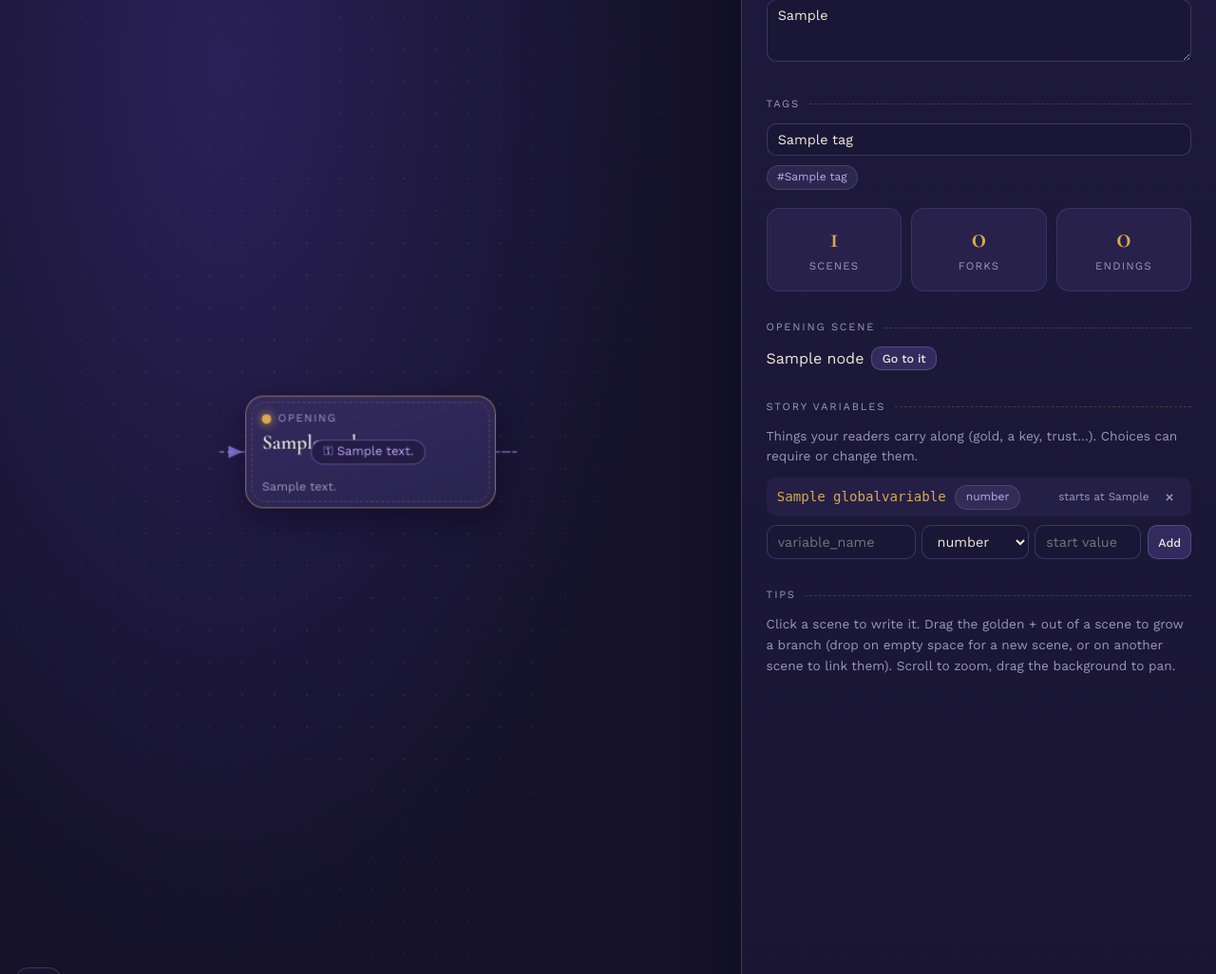
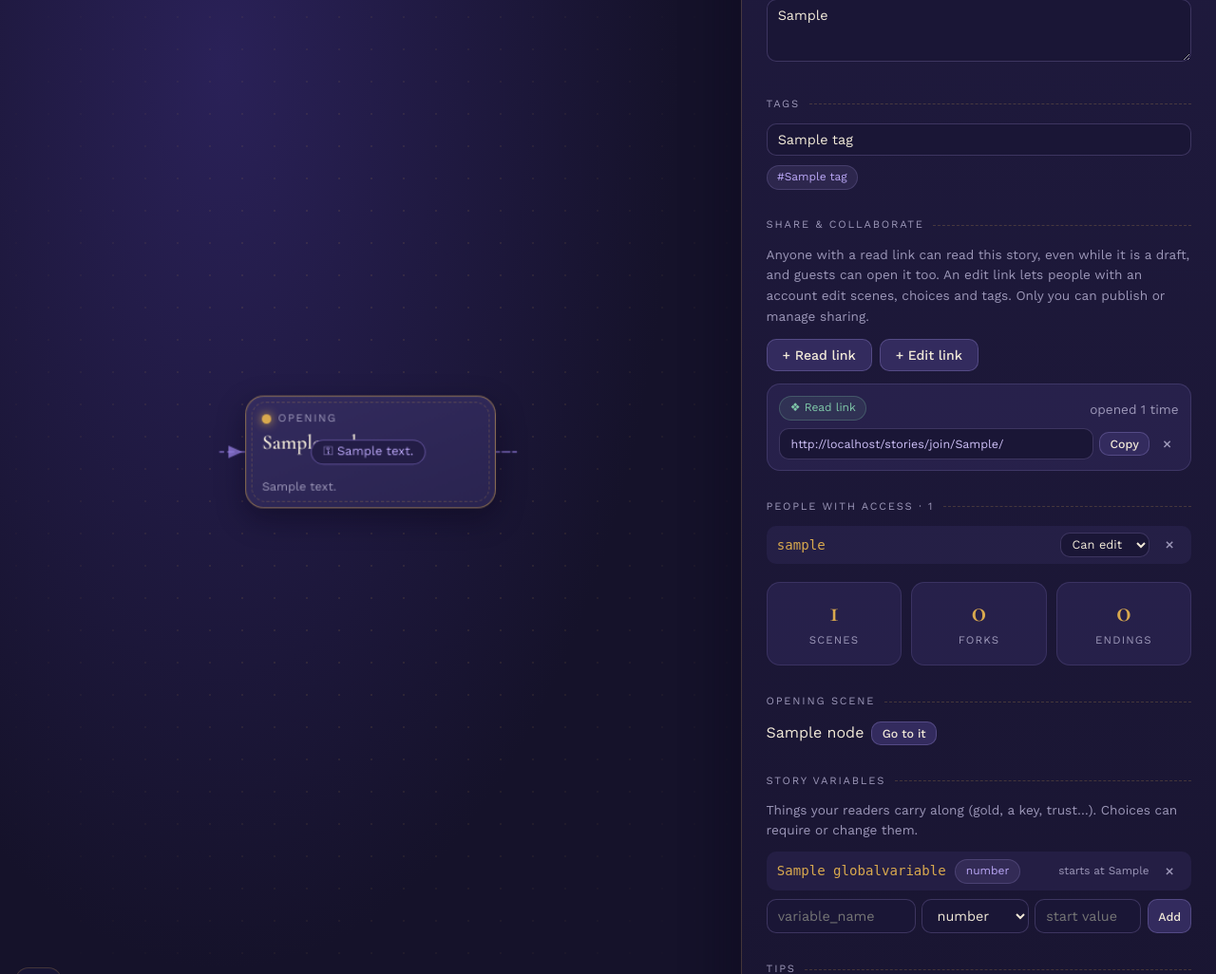
Before and after one commit to PoorCoconut/Loom, a Django app: page /stories/1/weave/ in a window 1280 px wide. Shown: the part 265-1291 px from the top of the page at 95% size. Run offline with Django 5.2, Linux system fonts and the light colour scheme; a user stored in the database is signed in; tables that the repository leaves empty hold one stand-in row (values such as "Sample post").

Commit message:
feat: Add Story Collaboration and Sharing

```diff
--- a/apps/discover/templates/discover/_card.html
+++ b/apps/discover/templates/discover/_card.html
@@ -14,7 +14,7 @@
     </div>
     <div class="scard__actions">
         <a class="scard__read" href="{{ home_url }}?view=weave&amp;story={{ s.pk }}&amp;mode=read">Read</a>
-        {% if s.author_id == user.id %}<a class="scard__edit" href="{{ home_url }}?view=weave&amp;story={{ s.pk }}">Weave</a>{% endif %}
+        {% if s.author_id == user.id or s.pk in editor_ids %}<a class="scard__edit" href="{{ home_url }}?view=weave&amp;story={{ s.pk }}">Weave</a>{% endif %}
         <span class="scard__spacer"></span>
         {% if is_guest %}<span class="toggle toggle--static" title="Stars from readers">&#9733; <span class="count">{{ s.star_count }}</span></span>{% else %}
         <button type="button" class="toggle toggle--star" data-toggle="star" aria-pressed="{% if s.pk in starred_ids %}true{% else %}false{% endif %}" title="Star this story">
--- a/apps/discover/views.py
+++ b/apps/discover/views.py
@@ -8,7 +8,7 @@ from apps.core.guests import is_guest
 from apps.engagement.models import StoryFavourite, StoryLike
 from apps.stories.models import Story
 
-from .queries import apply_search, card_queryset, marks, order_by, tag_chips, visible_stories
+from .queries import apply_search, card_queryset, editor_ids, marks, order_by, tag_chips, visible_stories
 
 SORTS = [("new", "Newest"), ("starred", "Most starred"), ("title", "A–Z")]
 
@@ -30,6 +30,7 @@ def discover_view(request):
         "view": "discover", "q": q, "sort": sort, "sorts": SORTS, "active_tags": tags,
         "chips": tag_chips(base, tags, {"q": q, "sort": sort if sort != "new" else ""}),
         "stories": stories, "starred_ids": starred, "saved_ids": saved,
+        "editor_ids": editor_ids(request.user, stories),
     })
 
 
@@ -53,6 +54,7 @@ def collections_view(request):
         "view": "collections", "tab": tab, "remove_on": "save" if tab == "saved" else "star", "counts": counts, "q": q, "sort": sort, "sorts": SORTS,
         "chips": tag_chips(base, tags, {"q": q, "tab": tab, "sort": sort if sort != "new" else ""}),
         "stories": stories, "starred_ids": starred, "saved_ids": saved,
+        "editor_ids": editor_ids(request.user, stories),
     })
 
 
--- a/apps/editor/urls.py
+++ b/apps/editor/urls.py
@@ -4,6 +4,10 @@ from . import views
 
 app_name = "editor"
 urlpatterns = [
+    path("join/<str:token>/", views.join_view, name="join"),
+    path("<int:story_id>/api/share/", views.api_share, name="api_share"),
+    path("<int:story_id>/api/share/<int:link_id>/", views.api_share_link, name="api_share_link"),
+    path("<int:story_id>/api/collaborators/<int:collab_id>/", views.api_collaborator, name="api_collaborator"),
     path("<int:story_id>/weave/", views.weave_view, name="weave"),
     path("<int:story_id>/insights/", views.insights_view, name="insights"),
     path("<int:story_id>/api/story/", views.api_story, name="api_story"),
--- a/apps/editor/views.py
+++ b/apps/editor/views.py
@@ -9,16 +9,18 @@ import re
 from functools import wraps
 
 from django.contrib.auth.decorators import login_required
-from django.core.exceptions import ValidationError
+from django.contrib import messages
+from django.core.exceptions import PermissionDenied, ValidationError
 from django.db import transaction
 from django.db.models import Q
 from django.http import Http404, JsonResponse
-from django.shortcuts import get_object_or_404, render
+from django.db.models import F
+from django.shortcuts import get_object_or_404, redirect, render
 from django.urls import reverse
 from django.views.decorators.clickjacking import xframe_options_sameorigin
 from django.views.decorators.http import require_http_methods
 
-from apps.stories.models import Story, StoryCollaborator, Tag
+from apps.stories.models import Story, StoryCollaborator, StoryShareLink, Tag
 
 from apps.user_settings.models import UserSettings
 
@@ -41,7 +43,8 @@ def _access(request, story_id):
         link = StoryCollaborator.objects.filter(story=story, user=request.user).first()
         role = link.role if link else None
     can_edit = role in ("owner", "editor") and not is_guest(request.user)
-    if not (can_edit or role == "viewer" or story.is_published):
+    shared = story.pk in request.session.get("shared_reads", [])
+    if not (can_edit or role == "viewer" or story.is_published or shared):
         raise Http404("Story not found.")
     return story, can_edit
 
@@ -93,6 +96,68 @@ def _graph(story):
     }
 
 
+# ---------------------------------------------------------------- sharing
+
+MAX_LINKS = 10
+
+
+def _link(request, link):
+    return {
+        "id": link.pk, "role": link.role, "uses": link.use_count,
+        "url": request.build_absolute_uri(reverse("editor:join", args=[link.token])),
+    }
+
+
+def _sharing(request, story):
+    return {
+        "links": [_link(request, l) for l in story.share_links.order_by("pk")],
+        "collabs": [
+            {"id": c.pk, "username": c.user.get_username(), "role": c.role}
+            for c in StoryCollaborator.objects.filter(story=story).select_related("user").order_by("pk")
+        ],
+    }
+
+
+def _home_url(story_id, read=False):
+    return f"{reverse('home:home')}?view=weave&story={story_id}" + ("&mode=read" if read else "")
+
+
+@login_required
+def join_view(request, token):
+    """Opening a share link: read links let you read, edit links make you a collaborator."""
+    link = get_object_or_404(StoryShareLink.objects.select_related("story"), token=token)
+    story = link.story
+    if story.is_deleted:
+        raise Http404("Story not found.")
+    user = request.user
+
+    if story.author_id == user.id:
+        return redirect(_home_url(story.pk))
+
+    if link.role == StoryShareLink.Role.EDITOR:
+        if is_guest(user):
+            messages.info(request, "This is an edit link. Create a free account, then open the link again.")
+            return redirect(f"{reverse('register:register')}?next={request.path}")
+        collab, created = StoryCollaborator.objects.get_or_create(
+            story=story, user=user, defaults={"role": StoryCollaborator.Role.EDITOR})
+        if not created and collab.role != StoryCollaborator.Role.EDITOR:
+            collab.role = StoryCollaborator.Role.EDITOR
+            collab.save(update_fields=["role"])
+        StoryShareLink.objects.filter(pk=link.pk).update(use_count=F("use_count") + 1)
+        messages.success(request, f"You can now edit \u201c{story.title}\u201d.")
+        return redirect(_home_url(story.pk))
+
+    # read link: remember it for this browser session, and give members a viewer seat
+    shared = set(request.session.get("shared_reads", []))
+    shared.add(story.pk)
+    request.session["shared_reads"] = list(shared)
+    if not is_guest(user):
+        StoryCollaborator.objects.get_or_create(
+            story=story, user=user, defaults={"role": StoryCollaborator.Role.VIEWER})
+    StoryShareLink.objects.filter(pk=link.pk).update(use_count=F("use_count") + 1)
+    return redirect(_home_url(story.pk, read=True))
+
+
 # ---------------------------------------------------------------- page
 
 @login_required
@@ -108,7 +173,8 @@ def weave_view(request, story_id):
         "embed": request.GET.get("embed") == "1",
         "weave": {**_graph(story), "canEdit": can_edit, "apiBase": api_base,
                   "me": request.user.get_username(), "prefs": {**prefs.weave_prefs(), **({"defaultMode": "read"} if request.GET.get("mode") == "read" else {})},
-                  "focus": focus, "isAuthor": story.author_id == request.user.id},
+                  "focus": focus, "isAuthor": story.author_id == request.user.id,
+                  "sharing": _sharing(request, story) if story.author_id == request.user.id else None},
     })
 
 
@@ -159,6 +225,8 @@ def api(methods):
                 return JsonResponse(data)
             except Http404:
                 return JsonResponse({"error": "Not found."}, status=404)
+            except PermissionDenied:
+                return JsonResponse({"error": "Only the author can do that."}, status=403)
             except ValidationError as exc:
                 return JsonResponse({"error": " ".join(exc.messages)}, status=400)
             except (ValueError, TypeError, KeyError) as exc:
@@ -355,3 +423,44 @@ def api_variable(request, story, body, variable_id):
     var = get_object_or_404(GlobalVariable, pk=variable_id, story=story)
     var.delete()
     return {"deleted": variable_id}
+
+
+# ---------------------------------------------------------------- sharing api (author only)
+
+def _author_only(request, story):
+    if story.author_id != request.user.id:
+        raise PermissionDenied
+
+
+@api(["POST"])
+def api_share(request, story, body):
+    _author_only(request, story)
+    role = body.get("role")
+    if role not in StoryShareLink.Role.values:
+        raise ValueError("Choose a read link or an edit link.")
+    if story.share_links.count() >= MAX_LINKS:
+        raise ValueError(f"You can have at most {MAX_LINKS} links. Delete one first.")
+    link = StoryShareLink.objects.create(
+        story=story, role=role, token=StoryShareLink.new_token(), created_by=request.user)
+    return {"link": _link(request, link)}
+
+
+@api(["DELETE"])
+def api_share_link(request, story, body, link_id):
+    _author_only(request, story)
+    get_object_or_404(StoryShareLink, pk=link_id, story=story).delete()
+    return {"deleted": link_id}
+
+
+@api(["PATCH", "DELETE"])
+def api_collaborator(request, story, body, collab_id):
+    _author_only(request, story)
+    collab = get_object_or_404(StoryCollaborator, pk=collab_id, story=story)
+    if request.method == "DELETE":
+        collab.delete()
+        return {"deleted": collab_id}
+    if body.get("role") not in StoryCollaborator.Role.values:
+        raise ValueError("Role must be editor or viewer.")
+    collab.role = body["role"]
+    collab.save(update_fields=["role"])
+    return {"id": collab.pk, "role": collab.role}
--- a/apps/home/templates/home/home.html
+++ b/apps/home/templates/home/home.html
@@ -16,6 +16,7 @@
 
     {% include 'home/_nav.html' %}
 
+    {% if messages %}<div class="home-flash">{% for message in messages %}<div>{{ message }}</div>{% endfor %}</div>{% endif %}
     <main class="workspace">
     {% if view == 'weave' %}
         {% if weave_src %}
--- a/apps/login/templates/login/login.html
+++ b/apps/login/templates/login/login.html
@@ -24,6 +24,7 @@
 
             <form method="post" novalidate>
                 {% csrf_token %}
+                {% if next %}<input type="hidden" name="next" value="{{ next }}">{% endif %}
                 {% if form.non_field_errors %}<div class="auth-notice">{{ form.non_field_errors|join:" " }}</div>{% endif %}
                 <div class="afield">
                     <label for="{{ form.username.id_for_label }}">Username</label>
@@ -40,11 +41,12 @@
 
             <form method="post" action="{% url 'login:guest' %}">
                 {% csrf_token %}
+                {% if next %}<input type="hidden" name="next" value="{{ next }}">{% endif %}
                 <button type="submit" class="btn-guest">Continue as guest</button>
             </form>
             <p class="guest-note">Guests can browse Discover and read published stories. Weaving, starring and saving need an account.</p>
 
-            <p class="auth-foot"><a href="{% url 'register:register' %}">Need an account? Register</a></p>
+            <p class="auth-foot"><a href="{% url 'register:register' %}{% if next %}?next={{ next|urlencode }}{% endif %}">Need an account? Register</a></p>
         </section>
     </div>
 </main>
--- a/apps/register/templates/register/register.html
+++ b/apps/register/templates/register/register.html
@@ -34,7 +34,7 @@
                 {% endfor %}
                 <button type="submit" class="btn-main">Register</button>
             </form>
-            <p class="auth-foot"><a href="{% url 'login:login' %}">Back to Login</a></p>
+            <p class="auth-foot"><a href="{% url 'login:login' %}{% if next %}?next={{ next|urlencode }}{% endif %}">Back to Login</a></p>
         </section>
     </div>
 </main>
--- a/static/css/editor/weave.css
+++ b/static/css/editor/weave.css
@@ -315,3 +315,8 @@ details.cond-box > summary::before { content: "\2726  "; color: var(--thread); }
 .topbar__link:hover { color: var(--ink); background: var(--thread); border-color: var(--thread); }
 
 .tag-preview { display: flex; flex-wrap: wrap; gap: .35rem; margin-top: .6rem; }
+
+.sharelink { padding: .7rem .8rem; border-radius: 14px; margin-bottom: .6rem; background: rgba(51,43,94,.5); border: 1px solid rgba(185,166,245,.16); }
+.sharelink__row { display: flex; gap: .4rem; margin-top: .5rem; align-items: center; }
+.sharelink__row input { font-size: .78rem !important; font-family: ui-monospace, monospace; color: #cdbff6 !important; }
+.var-row select { width: auto; margin-left: auto; padding: .2rem .5rem; font-size: .8rem; }
--- a/static/css/home/home.css
+++ b/static/css/home/home.css
@@ -14,3 +14,8 @@
 .workspace__empty h2 { font-size: 2.2rem; margin: .3rem 0; }
 .workspace__empty .new-story { width: min(340px, 80vw); margin-top: 1rem; }
 .workspace__spark { font-size: 2.4rem; color: var(--thread); text-shadow: 0 0 24px var(--thread); }
+
+
+.home-flash { position: fixed; top: 74px; left: 50%; transform: translateX(-50%); z-index: 20; padding: .6rem 1.2rem; border-radius: 99px; background: #332b5e;
+  border: 1px solid rgba(217,169,78,.5); color: var(--parchment); font-size: .9rem; box-shadow: 0 10px 30px rgba(8,5,25,.5); animation: flash 6s ease forwards; }
+@keyframes flash { 0%,85% { opacity: 1; transform: translate(-50%, 0); } 100% { opacity: 0; transform: translate(-50%, -12px); pointer-events: none; } }
--- a/static/js/editor/weave.js
+++ b/static/js/editor/weave.js
@@ -21,6 +21,7 @@
     view: { x: 60, y: 60, k: 1 },
     wide: false, branchKind: 'new', showMap: !!(boot.prefs && boot.prefs.revealMap),
     read: null,
+    sharing: boot.sharing || null,
   };
 
   const $ = id => document.getElementById(id);
@@ -362,6 +363,52 @@
       !S.story.published ? h('p', { class: 'panel__hint' }, 'Publishing needs an opening scene. Published stories appear in Discover for every reader.') : null);
   }
 
+  function sharingSection() {
+    const sh = S.sharing; if (!sh) return null;
+    const copy = async url => {
+      try { await navigator.clipboard.writeText(url); toast('Link copied. Send it to anyone!'); }
+      catch (e) { window.prompt('Copy this link:', url); }
+    };
+    const make = async role => {
+      const d = await api('POST', '/share/', { role }).catch(() => null);
+      if (d) { sh.links.push(d.link); renderPanel(); copy(d.link.url); }
+    };
+    const linkRow = l => h('div', { class: 'sharelink' },
+      h('div', { class: 'panel__row panel__row--between' },
+        h('span', { class: 'chip ' + (l.role === 'editor' ? 'chip--gold' : 'chip--moss') }, l.role === 'editor' ? '✎ Edit link' : '❖ Read link'),
+        h('small', { class: 'panel__hint' }, `opened ${l.uses} time${l.uses === 1 ? '' : 's'}`)),
+      h('div', { class: 'sharelink__row' },
+        h('input', { type: 'text', readOnly: true, value: l.url, on: { focus: e => e.target.select() }, 'aria-label': 'Share link' }),
+        h('button', { class: 'btn btn--sm', on: { click: () => copy(l.url) } }, 'Copy'),
+        h('button', { class: 'icon-btn', title: 'Delete this link (it stops working)', on: { click: async () => {
+          if (!confirm('Delete this link? Nobody will be able to use it any more. People who already joined keep their access.')) return;
+          await api('DELETE', `/share/${l.id}/`).catch(() => null);
+          sh.links = sh.links.filter(x => x.id !== l.id); renderPanel();
+        } } }, '×')));
+    const collabRow = c => {
+      const sel = h('select', { on: { change: async e => {
+        const d = await api('PATCH', `/collaborators/${c.id}/`, { role: e.target.value }).catch(() => null);
+        if (d) { c.role = d.role; toast(`${c.username} can now ${c.role === 'editor' ? 'edit' : 'read'}`); } else e.target.value = c.role;
+      } } }, h('option', { value: 'editor' }, 'Can edit'), h('option', { value: 'viewer' }, 'Can read'));
+      sel.value = c.role;
+      return h('div', { class: 'var-row' }, h('code', {}, c.username), sel,
+        h('button', { class: 'icon-btn', title: 'Remove access', on: { click: async () => {
+          if (!confirm(`Remove ${c.username}'s access?`)) return;
+          await api('DELETE', `/collaborators/${c.id}/`).catch(() => null);
+          sh.collabs = sh.collabs.filter(x => x.id !== c.id); renderPanel();
+        } } }, '×'));
+    };
+    return h('div', {},
+      h('div', { class: 'panel__sub' }, 'Share & collaborate'),
+      h('p', { class: 'panel__hint' }, 'Anyone with a read link can read this story, even while it is a draft, and guests can open it too. An edit link lets people with an account edit scenes, choices and tags. Only you can publish or manage sharing.'),
+      h('div', { class: 'panel__row', style: 'margin:.8rem 0' },
+        h('button', { class: 'btn', on: { click: () => make('viewer') } }, '+ Read link'),
+        h('button', { class: 'btn', on: { click: () => make('editor') } }, '+ Edit link')),
+      sh.links.map(linkRow),
+      h('div', { class: 'panel__sub' }, `People with access · ${sh.collabs.length}`),
+      sh.collabs.length ? sh.collabs.map(collabRow) : h('p', { class: 'panel__hint' }, 'Nobody has joined through a link yet.'));
+  }
+
   function overviewPanel() {
     const ends = [...S.nodes.keys()].filter(isEnding).length;
     const branches = [...S.nodes.keys()].filter(id => outgoing(id).length > 1).length;
@@ -380,6 +427,7 @@
         h('span', { class: 'chip chip--gold' }, '✦ Story overview'),
         h('span', { class: 'panel__hint' }, S.story.published ? 'Published' : 'Draft')),
       storyDetails(),
+      sharingSection(),
       h('div', { class: 'stat-grid' },
         stat(S.nodes.size, 'Scenes'), stat(branches, 'Forks'), stat(ends, 'Endings')),
       h('div', { class: 'panel__sub' }, 'Opening scene'),
```
Also changed, not shown: apps/discover/queries.py (+9 -1 lines), apps/home/views.py (+8 -3 lines), apps/login/views.py (+11 -3 lines), apps/register/views.py (+6 -2 lines), apps/stories/models.py (+31 -0 lines), README.md, apps/stories/migrations/0002_story_share_links.py (added).
